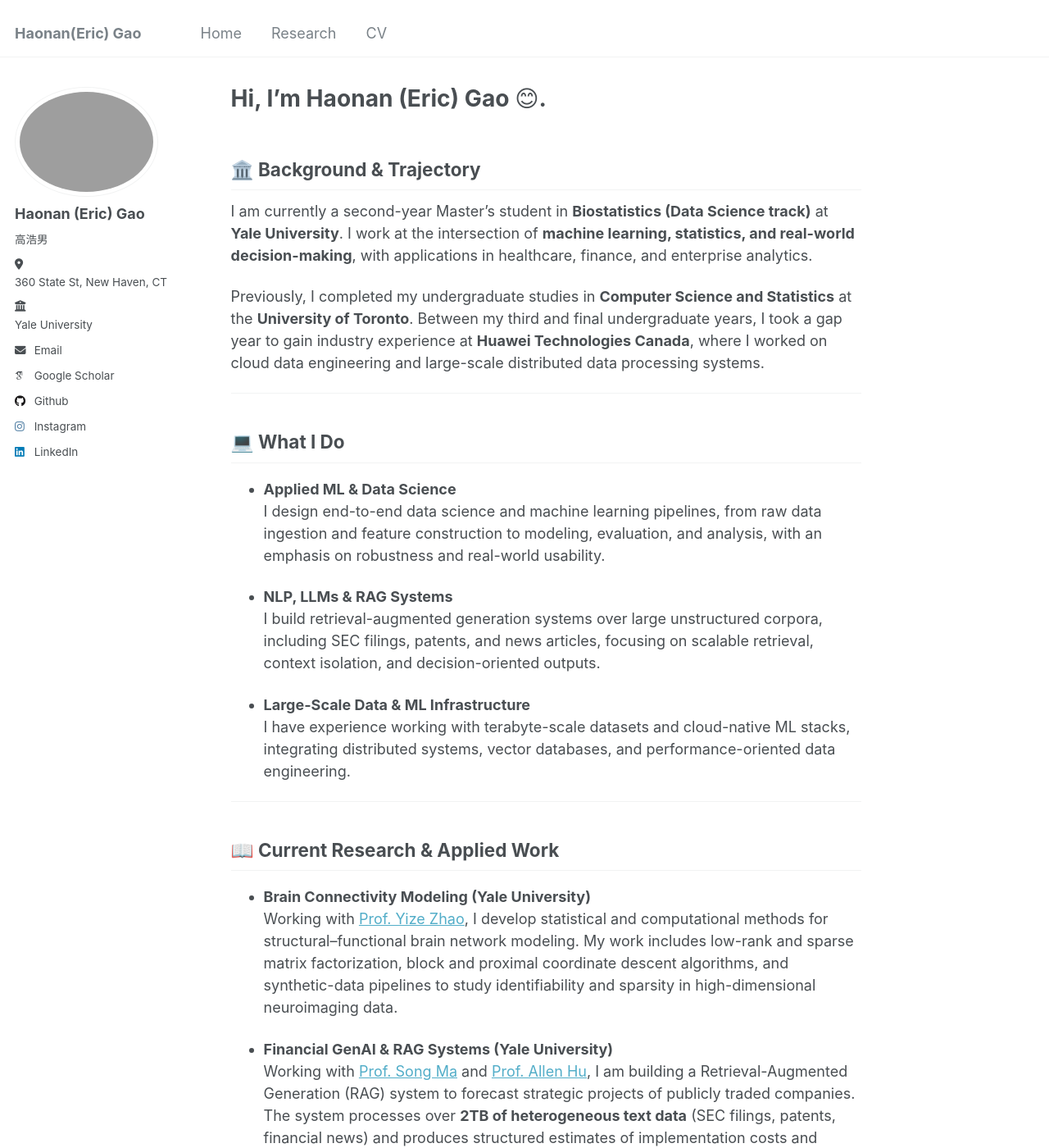
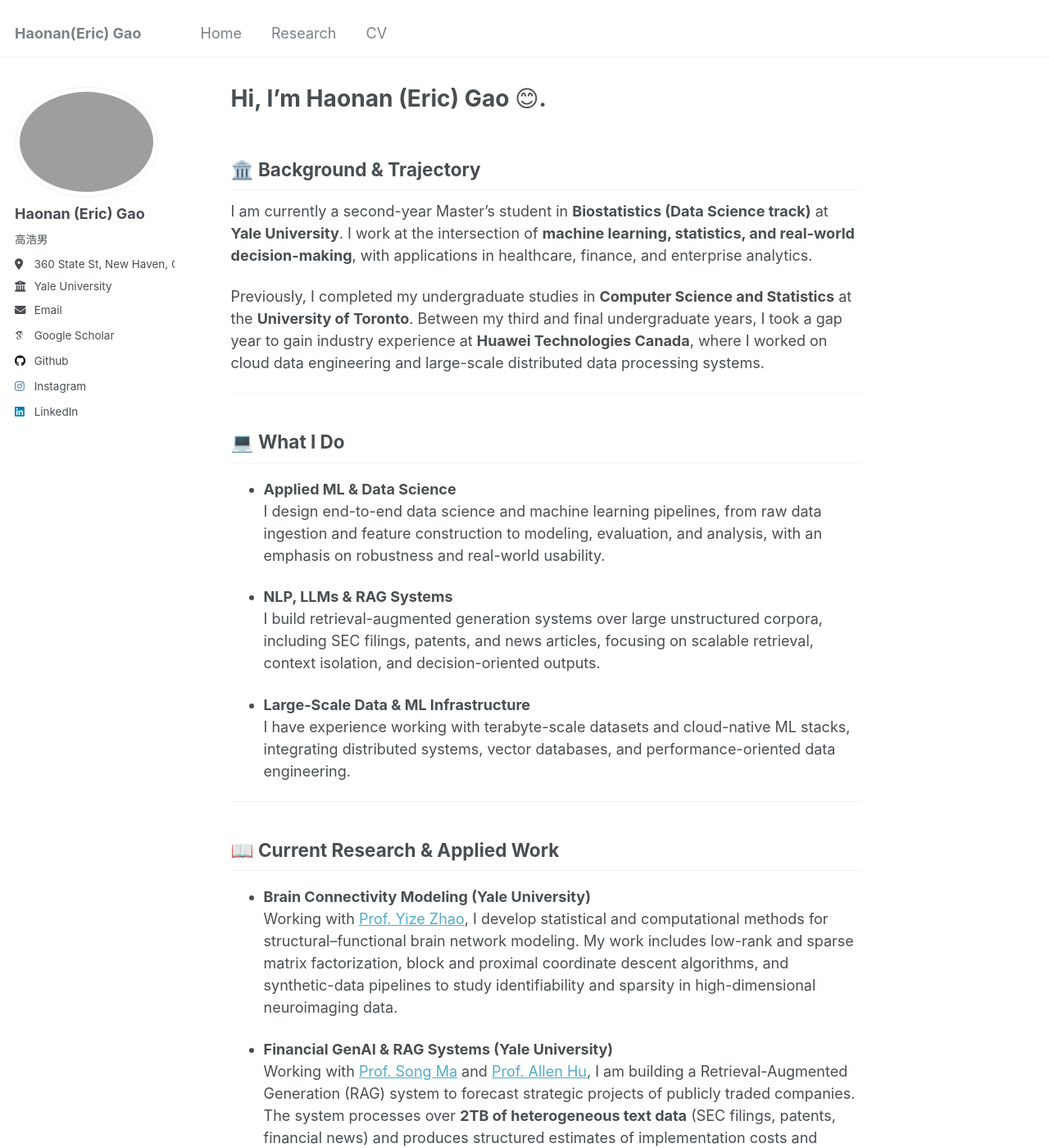
Before and after one commit to rampageoppa/rampageoppa.github.io, a Jekyll site: the page built from _pages/home.md, in a window 1280 px wide and 1400 px high. Shown: the whole window at 82% size. Built offline with Jekyll 4.4.1, drawn with Linux system fonts in a browser that asks for light colours; some web fonts are replaced.

Commit message:
Fix sidebar location and employer icon/text alignment

```diff
--- a/_sass/_sidebar.scss
+++ b/_sass/_sidebar.scss
@@ -257,4 +257,10 @@
       text-decoration: underline;
     }
   }
+
+  li.author__desktop a {
+    display: inline;
+    margin: 0;
+    padding: 0;
+  }
 }
```
